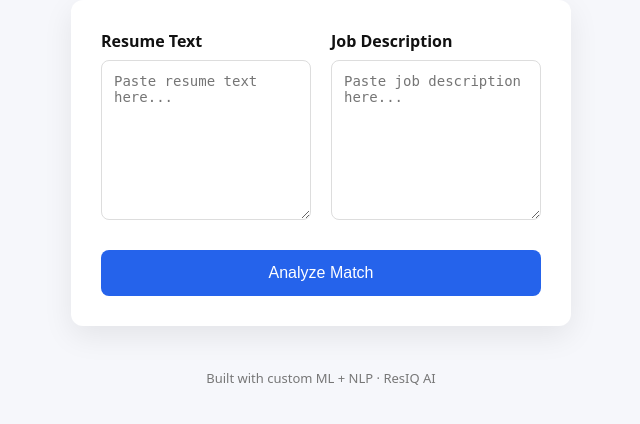
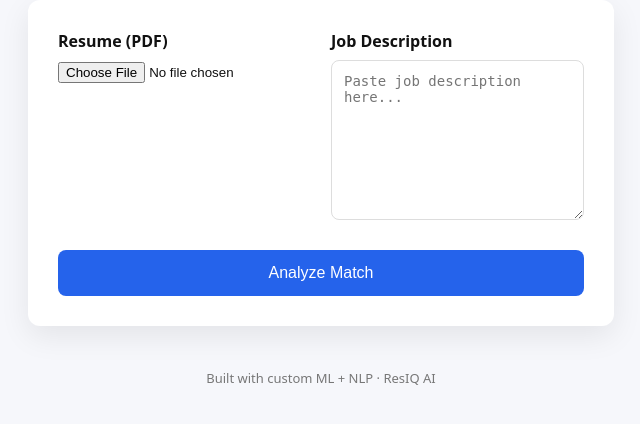
Before and after one commit to shayanshaikh199/resiQ-ai, a FastAPI app: page / in a window 1280 px wide. Shown: the part 161-585 px from the top of the page, without its empty margins (319-959 px from the left). Run offline with FastAPI, Linux system fonts and the light colour scheme; parts of the project's set-up code (start-up, migrations or seed data) failed here and were passed over.

Commit message:
Added a feature to upload a resume as a pdf

```diff
--- a/app.py
+++ b/app.py
@@ -1,9 +1,10 @@
-from fastapi import FastAPI, Request, Form
+from fastapi import FastAPI, Request, Form, UploadFile, File
 from fastapi.responses import HTMLResponse
 from fastapi.staticfiles import StaticFiles
 from fastapi.templating import Jinja2Templates
 
 from predict import ResIQPredictor
+from pdf_utils import extract_text_from_pdf
 
 app = FastAPI(title="ResIQ AI")
 
@@ -11,6 +12,7 @@ app = FastAPI(title="ResIQ AI")
 app.mount("/static", StaticFiles(directory="static"), name="static")
 templates = Jinja2Templates(directory="templates")
 
+# Load model once
 predictor = ResIQPredictor()
 
 
@@ -23,12 +25,15 @@ def home(request: Request):
 
 
 @app.post("/analyze", response_class=HTMLResponse)
-def analyze(
+async def analyze(
     request: Request,
-    resume_text: str = Form(...),
+    resume_pdf: UploadFile = File(...),
     job_text: str = Form(...)
 ):
+    resume_text = extract_text_from_pdf(resume_pdf.file)
+
     result = predictor.predict(resume_text, job_text)
+
     return templates.TemplateResponse(
         "index.html",
         {"request": request, "result": result}
--- a/templates/index.html
+++ b/templates/index.html
@@ -13,14 +13,12 @@
         </header>
 
         <main class="card">
-            <form method="post" action="/analyze">
+            <form method="post" action="/analyze" enctype="multipart/form-data">
+
                 <div class="inputs">
                     <div class="input-group">
-                        <label>Resume Text</label>
-                        <textarea
-                            name="resume_text"
-                            placeholder="Paste resume text here..."
-                            required></textarea>
+                        <label>Resume (PDF)</label>
+                        <input type="file" name="resume_pdf" accept=".pdf" required />
                     </div>
 
                     <div class="input-group">
```
Also changed, not shown: pdf_utils.py (added, +13 -0 lines).
